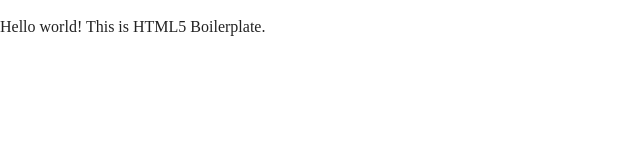
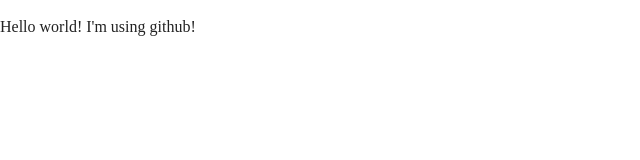
Before and after one commit to InnisfreeM/InnisfreeM.github.io, a plain HTML site: page index.html in a window 1280 px wide. Shown: the full height of the page, 0-640 px from the left. Drawn offline with nearby package versions, Linux system fonts and the light colour scheme.

Commit message:
Update index.html

```diff
--- a/index.html
+++ b/index.html
@@ -23,7 +23,7 @@
   <![endif]-->
 
   <!-- Add your site or application content here -->
-  <p>Hello world! This is HTML5 Boilerplate.</p>
+  <p>Hello world! I'm using github!</p>
   <script src="js/vendor/modernizr-3.7.1.min.js"></script>
   <script src="https://code.jquery.com/jquery-3.4.1.min.js" integrity="sha256-CSXorXvZcTkaix6Yvo6HppcZGetbYMGWSFlBw8HfCJo=" crossorigin="anonymous"></script>
   <script>window.jQuery || document.write('<script src="js/vendor/jquery-3.4.1.min.js"><\/script>')</script>
```
